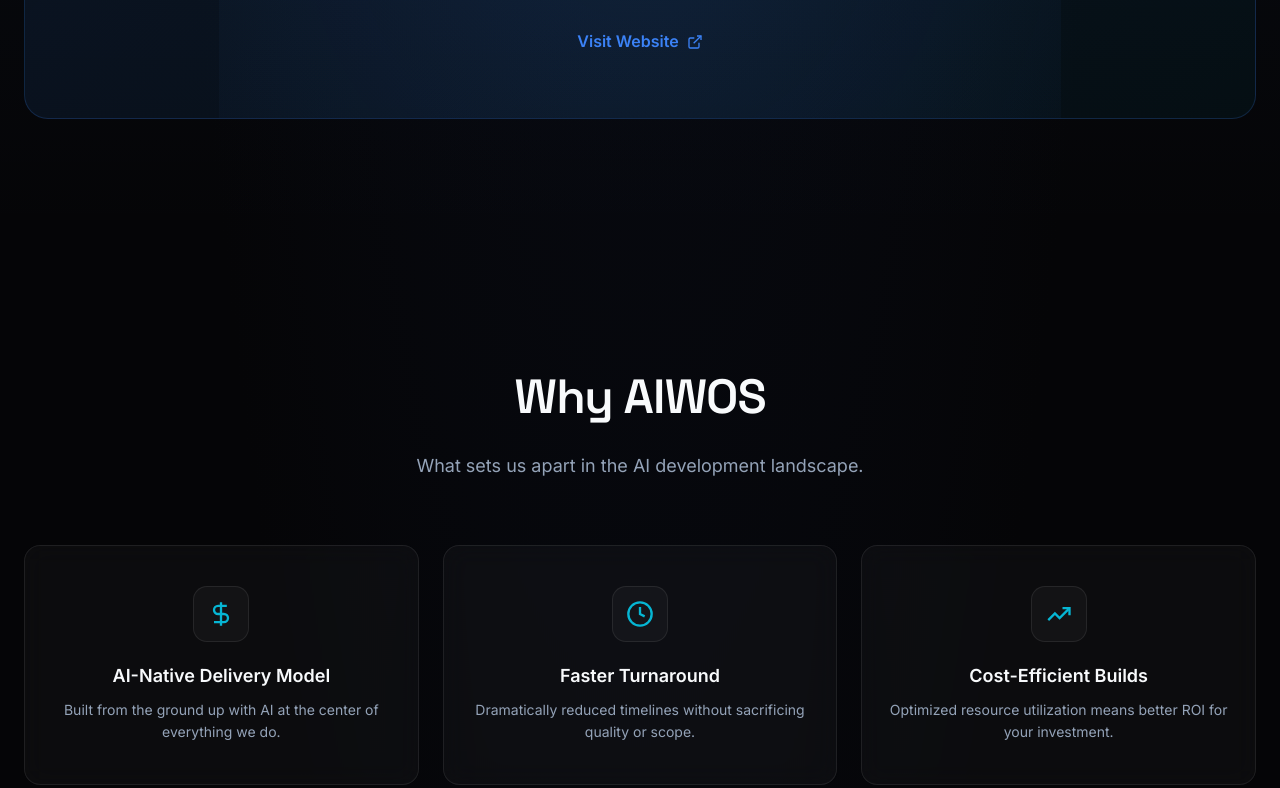
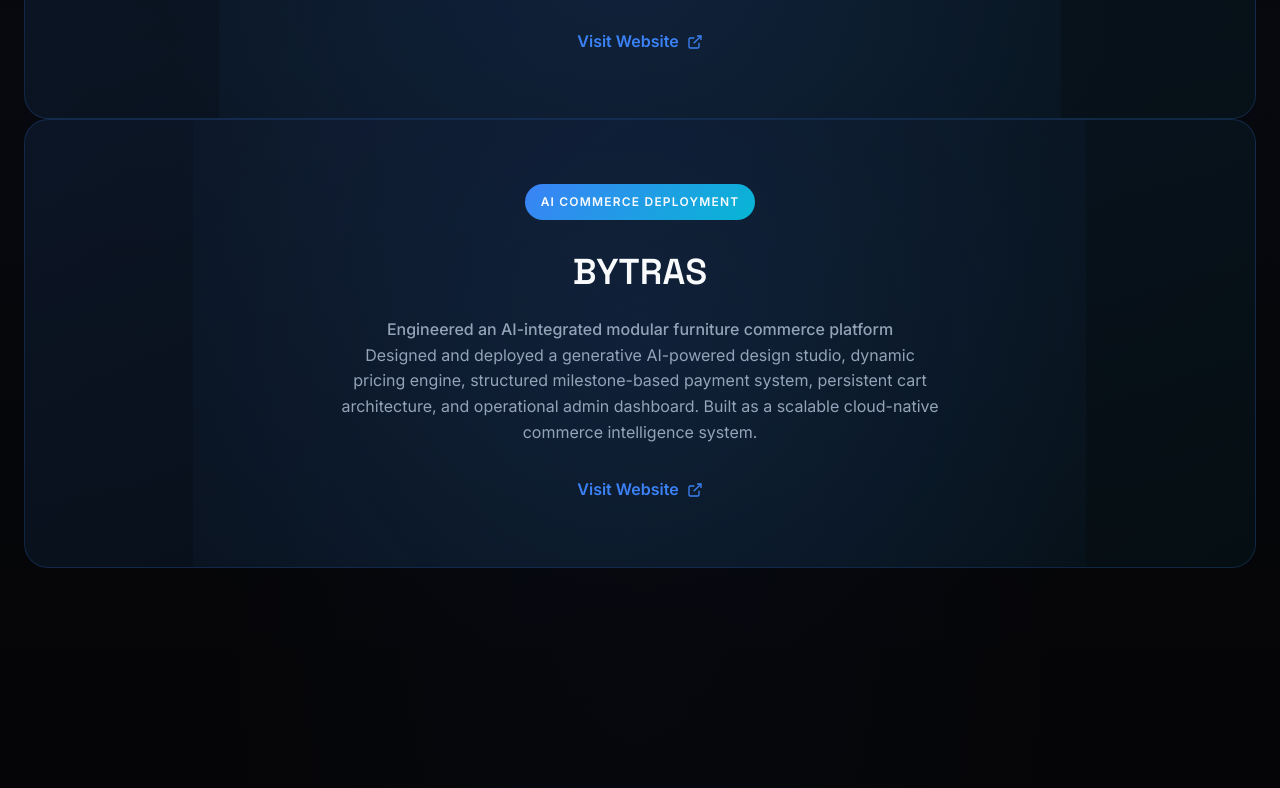
Before and after one commit to RahulRC2077/AIWOS, a plain HTML site: page index.html in a window 1280 px wide. Shown: the part 4636-5424 px from the top of the page. Drawn offline with Linux system fonts and the light colour scheme.

Commit message:
Update index.html

```diff
--- a/index.html
+++ b/index.html
@@ -1294,6 +1294,31 @@
                     </a>
                 </div>
             </div>
+
+            <!-- Case Study 2 -->
+            <div class="case-study-card fade-in">
+                <div class="case-study-content">
+                    <div class="case-study-label">AI Commerce Deployment</div>
+                    <h3>BYTRAS</h3>
+                    <p class="case-study-highlight">
+                        Engineered an AI-integrated modular furniture commerce platform
+                    </p>
+                    <p>
+                        Designed and deployed a generative AI-powered design studio,
+                        dynamic pricing engine, structured milestone-based payment system,
+                        persistent cart architecture, and operational admin dashboard.
+                        Built as a scalable cloud-native commerce intelligence system.
+                    </p>
+                    <a href="https://bytras.com" target="_blank" rel="noopener noreferrer" class="case-study-link">
+                        Visit Website
+                        <svg width="16" height="16" viewBox="0 0 24 24" fill="none" stroke="currentColor" stroke-width="2">
+                            <path d="M18 13v6a2 2 0 0 1-2 2H5a2 2 0 0 1-2-2V8a2 2 0 0 1 2-2h6"/>
+                            <polyline points="15 3 21 3 21 9"/>
+                            <line x1="10" y1="14" x2="21" y2="3"/>
+                        </svg>
+                    </a>
+                </div>
+            </div>
         </div>
     </section>
 
@@ -1373,13 +1398,13 @@
             <h2>Build your next system with AI</h2>
             <p>Ready to transform your development process? Let's discuss your project.</p>
             <div class="cta-buttons">
-                <a href="mailto:hello@aiwos.com" class="btn-primary">
+                <a href="mailto:aiwasinc@gmail.com" class="btn-primary">
                     Book a Call
                     <svg width="16" height="16" viewBox="0 0 24 24" fill="none" stroke="currentColor" stroke-width="2">
                         <path d="M5 12h14M12 5l7 7-7 7"/>
                     </svg>
                 </a>
-                <a href="mailto:hello@aiwos.com" class="btn-secondary">Get a Free Consultation</a>
+                <a href="mailto:aiwasinc@gmail.com" class="btn-secondary">Get a Free Consultation</a>
             </div>
         </div>
     </section>
@@ -1392,7 +1417,7 @@
                 <p class="footer-tagline">AI-native system development</p>
             </div>
             <div class="footer-info">
-                <a href="mailto:hello@aiwos.com">hello@aiwos.com</a>
+                <a href="mailto:aiwasinc@gmail.com">aiwasinc@gmail.com</a>
                 <span>India</span>
             </div>
         </div>
```
